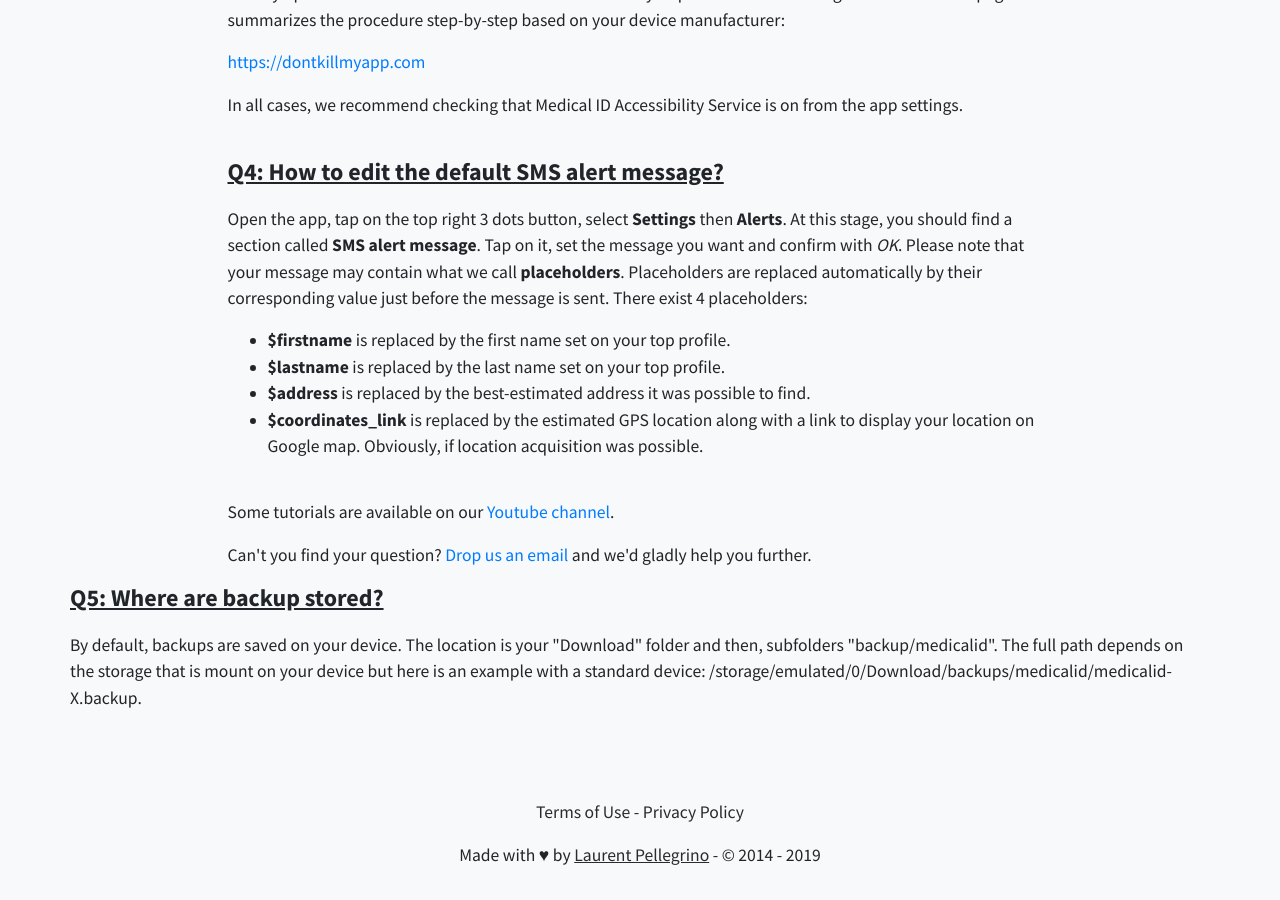
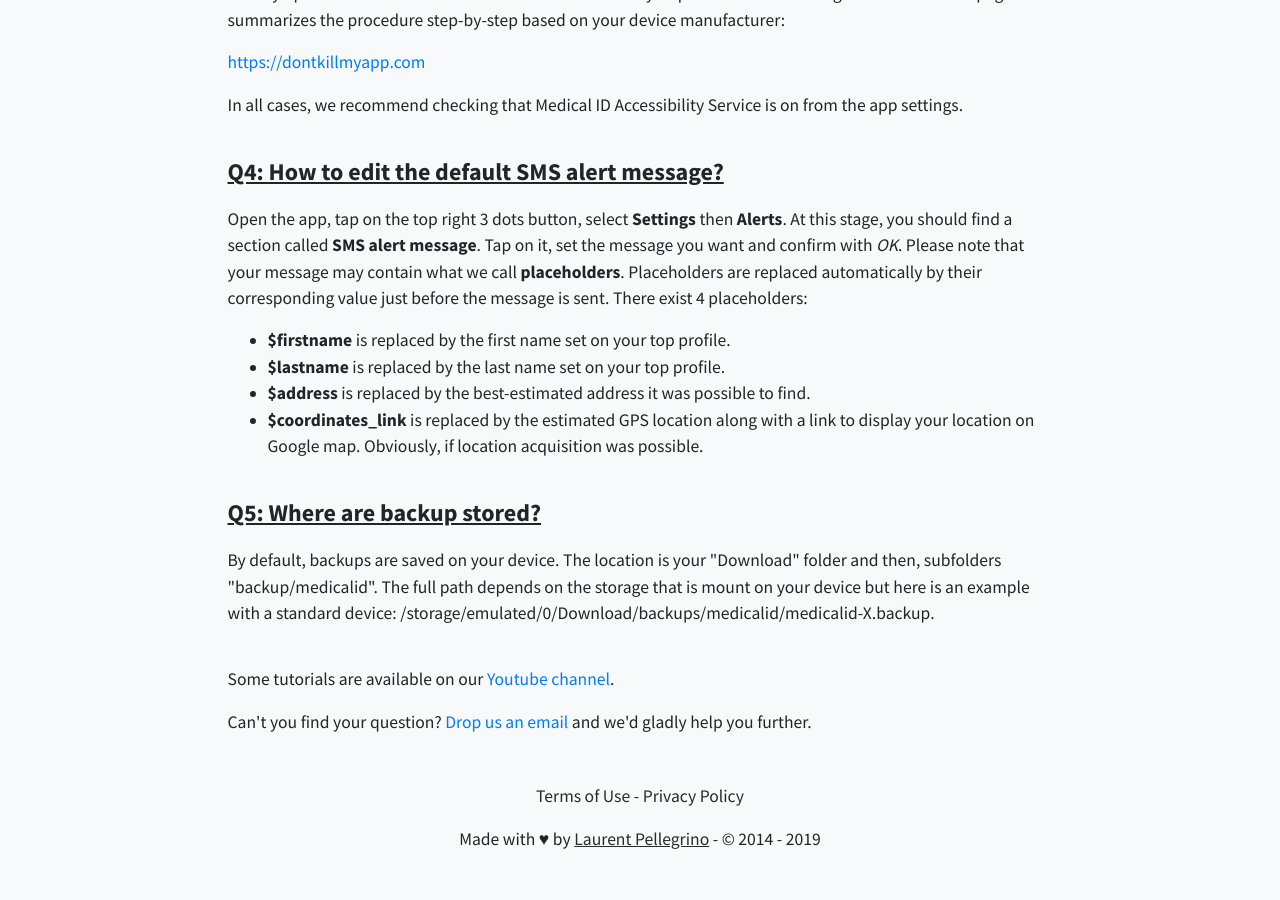
Before and after one commit to medicalid/medicalid.github.io, a Jekyll site: the page built from faq.md, in a window 1280 px wide and 900 px high, scrolled down 1764 px. Built offline with Jekyll 4.4.1, drawn with Linux system fonts in a browser that asks for light colours; nearby versions of some CDN libraries; some of the changed lines change nothing that is shown.

Commit message:
Update faq.md

```diff
--- a/faq.md
+++ b/faq.md
@@ -101,14 +101,15 @@ layout: default
       </p>
     </div>
 
+    <div class="faq-entry">
+      <h4 id="backups_location">Q5: Where are backup stored?</h4>
+      <p class="faq-answer">
+        By default, backups are saved on your device. The location is your "Download" folder and then, subfolders "backup/medicalid". The full path depends on the storage that is mount on your device but here is an example with a standard device: <quote>/storage/emulated/0/Download/backups/medicalid/medicalid-X.backup</quote>.
+      </p>
+    </div>
+
     <p>Some tutorials are available on our <a href="https://www.youtube.com/channel/UCujXq86kWKvZzKKW7icJKIA/videos" title="Medical ID Youtube channel">Youtube channel</a>.</p>
     <p>Can't you find your question? <a href="/contact">Drop us an email</a> and we'd gladly help you further.</p>
   </div>
 
-   <div class="faq-entry">
-      <h4 id="defining_ice_contacts">Q5: Where are backup stored?</h4>
-      <p class="faq-answer">
-        By default, backups are saved on your device. The location is your "Download" folder and then, subfolders "backup/medicalid". The full path depends on the storage that is mount on your device but here is an example with a standard device: <quote>/storage/emulated/0/Download/backups/medicalid/medicalid-X.backup</quote>.
-      </p>
-    </div>
 </div>
```
